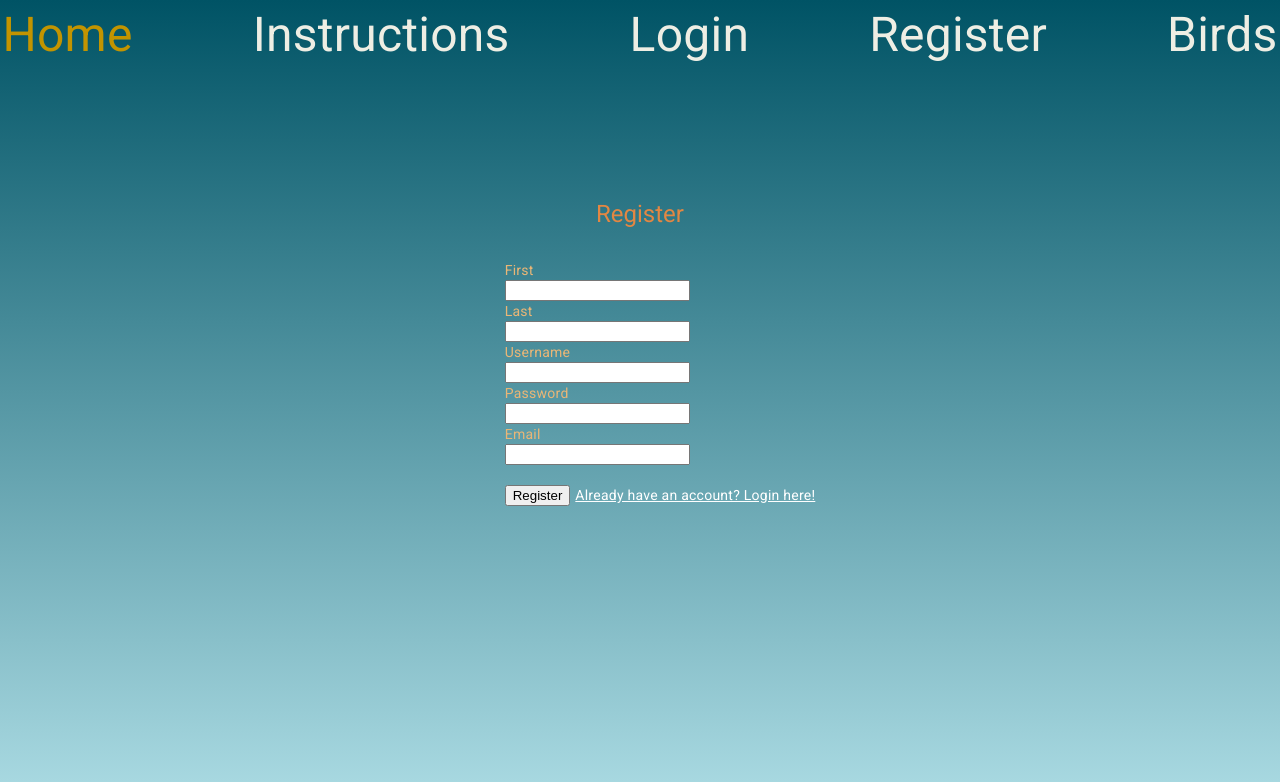
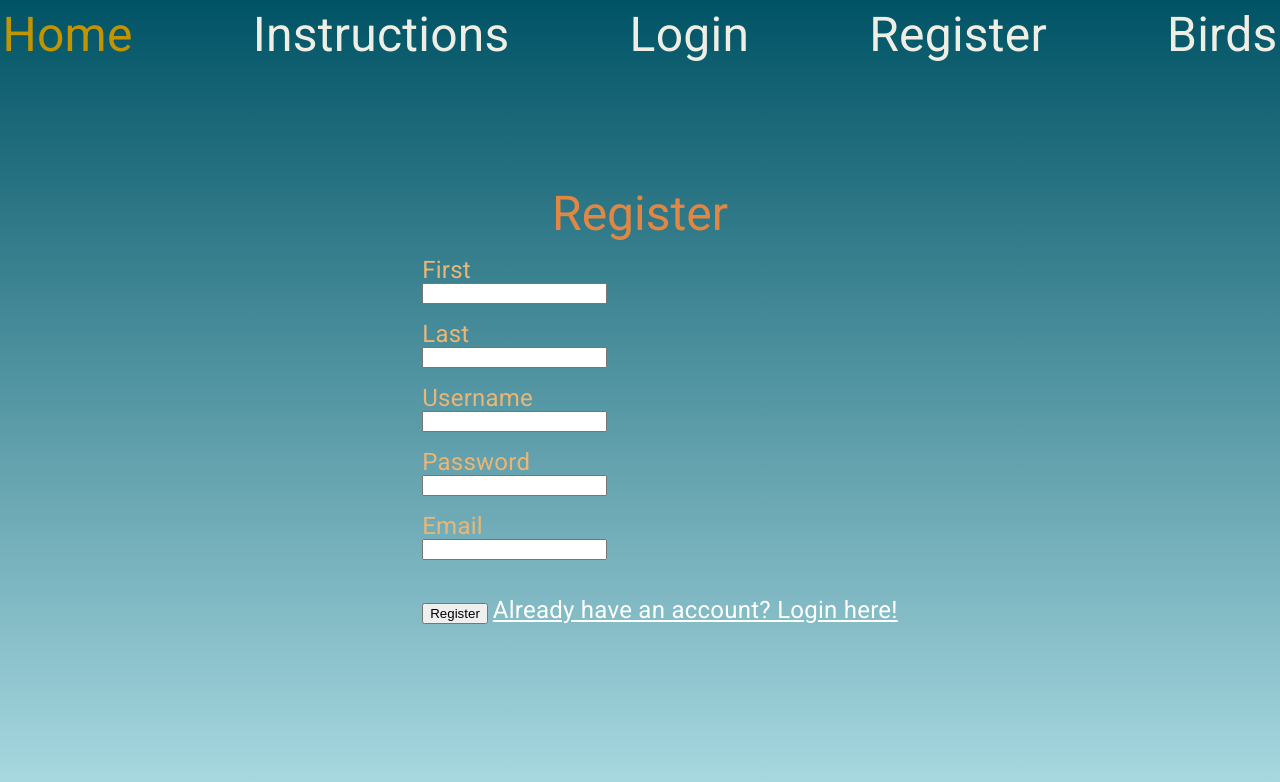
Before and after one commit to kellysun0124/ClippyBird, an Angular app in the folder FrontEnd/: page /register in a window 1280 px wide. Shown: the top 782 px of the page. Built offline with nearby package versions, Linux system fonts and the light colour scheme.

Commit message:
login and register reformatting media queries

```diff
--- a/FrontEnd/src/app/components/login/login.component.css
+++ b/FrontEnd/src/app/components/login/login.component.css
@@ -16,3 +16,23 @@ li {
   padding-left: 5px;
   color: white;
 }
+
+@media screen and (min-width: 768px) and (max-width: 1366px){
+  .title {
+    font-size: 48px;
+  }
+  p {
+    font-size: 20px;
+    max-width: 100%; /* Limit width to the screen width */
+    text-align: center;
+    padding: 25px;
+    box-sizing: border-box; /* Ensure padding is included in the width */
+  }
+  li {
+    font-size: 28px;
+    padding: 2px;
+  }
+  .inputboxes{
+    font-size: large;
+  }
+}
--- a/FrontEnd/src/app/components/login/login.component.html
+++ b/FrontEnd/src/app/components/login/login.component.html
@@ -5,6 +5,7 @@
     <ul style="list-style-type:none;">
       <li>Username</li>
       <li>  <input type="text" name="username" [(ngModel)]="username" id="Username">    </li>
+      <br>
       <li>Password</li>
       <li>  <input type="password" name="password" [(ngModel)]="password" id="Password">    </li>
       <br>
--- a/FrontEnd/src/app/components/register/register.component.css
+++ b/FrontEnd/src/app/components/register/register.component.css
@@ -20,7 +20,24 @@ li {
   align-content: center;
 }
 
-
+@media screen and (min-width: 768px) and (max-width: 1366px){
+  .title {
+    font-size: 48px;
+  }
+  p {
+    font-size: 20px;
+    max-width: 100%; /* Limit width to the screen width */
+    text-align: center;
+    padding: 25px;
+    box-sizing: border-box; /* Ensure padding is included in the width */
+  }
+  li {
+    font-size: 24px;
+  }
+  .inputboxes{
+    font-size: large;
+  }
+}
 
 
 
--- a/FrontEnd/src/app/components/register/register.component.html
+++ b/FrontEnd/src/app/components/register/register.component.html
@@ -10,6 +10,7 @@
             <div class="inputboxes">
               <li><input type="text" name="firstname" [(ngModel)]="firstname" id="firstname"></li>
             </div>
+            <br>
 
           </div>
 
@@ -18,25 +19,28 @@
             <li><input type="text" name="lastname" [(ngModel)]="lastname" id="lastname">
             </li>
           </div>
+          <br>
 
           <div>
             <li>Username</li>
             <li><input type="text" name="username" [(ngModel)]="username" id="username">
             </li>
           </div>
+          <br>
 
           <div>
             <li>Password</li>
             <li><input type="text" name="password" [(ngModel)]="password" id="password">
             </li>
           </div>
+          <br>
 
           <div>
             <li>Email</li>
             <li><input type="text" name="email" [(ngModel)]="email" id="email">
             </li>
           </div>
-
+          <br>
 
         <div>
           <br>
--- a/FrontEnd/src/app/layouts/header/header.component.css
+++ b/FrontEnd/src/app/layouts/header/header.component.css
@@ -26,8 +26,23 @@
   margin-left: auto; /* Pushes the actions to the right */
 }
 
+/* Smallest media queries */
+@media screen and (max-width: 640px) {
+  .navbar-nav {
+    width: 100%;
+    text-align: center;
+    padding: 0; /* Remove default padding */
+  }
+  .nav-item {
+    display: inline-block; /* Ensure each nav item is on its own line */
+    font-size: 14px;
+    margin: 0; /* Reset margin */
+    padding: 10px 4.5px; /* Add padding for spacing between words */
+  }
+}
+
 /* Phone media queries */
-@media screen and (min-width: 360px) and (max-width: 768px) {
+@media screen and (min-width: 360px) and (max-width: 640px) {
   .navbar-nav {
     width: 100%;
     text-align: center;
@@ -42,7 +57,7 @@
 }
 
 /* Tablet media queries */
-@media screen and (min-width: 768px) and (max-width: 1080px){
+@media screen and (min-width: 768px) and (max-width: 1366px){
   .navbar-nav {
     width: 100%;
     text-align: center;
@@ -52,7 +67,7 @@
     display: inline-block; /* Ensure each nav item is on its own line */
     font-size: 36px;
     margin: 0; /* Reset margin */
-    padding: 20px 40px; /* Add padding for spacing between words */
+    padding: 20px 35px; /* Add padding for spacing between words */
   }
 }
 
--- a/FrontEnd/src/styles.css
+++ b/FrontEnd/src/styles.css
@@ -14,8 +14,22 @@ body { margin: 0; font-family: Roboto, "Helvetica Neue", sans-serif; }
   color: #e28743;
 }
 
+/*Smallest media queries*/
+@media screen and (max-width: 640px){
+  .title {
+    font-size: 12px;
+  }
+  p {
+    font-size: 14px;
+    max-width: 100%; /* Limit width to the screen width */
+    text-align: center;
+    padding: 25px;
+    box-sizing: border-box; /* Ensure padding is included in the width */
+  }
+}
+
 /* Phone media queries */
-@media screen and (min-width: 360px) and (max-width: 800px){
+@media screen and (min-width: 360px) and (max-width: 640px){
   .title {
     font-size: 18px;
   }
@@ -29,15 +43,16 @@ body { margin: 0; font-family: Roboto, "Helvetica Neue", sans-serif; }
 }
 
 /* Tablet media queries */
-@media screen and (min-width: 768px) and (max-width: 1024px){
+@media screen and (min-width: 768px) and (max-width: 1366px){
   .title {
     font-size: 36px;
   }
   p{
     font-size: 36px;
+    line-height: 1.5; /* Adjust line spacing as needed */
     max-width: 100%; /* Limit width to the screen width */
     text-align: center;
-    padding: 25px;
+    padding: 30px;
     box-sizing: border-box; /* Ensure padding is included in the width */
   }
 }
```
